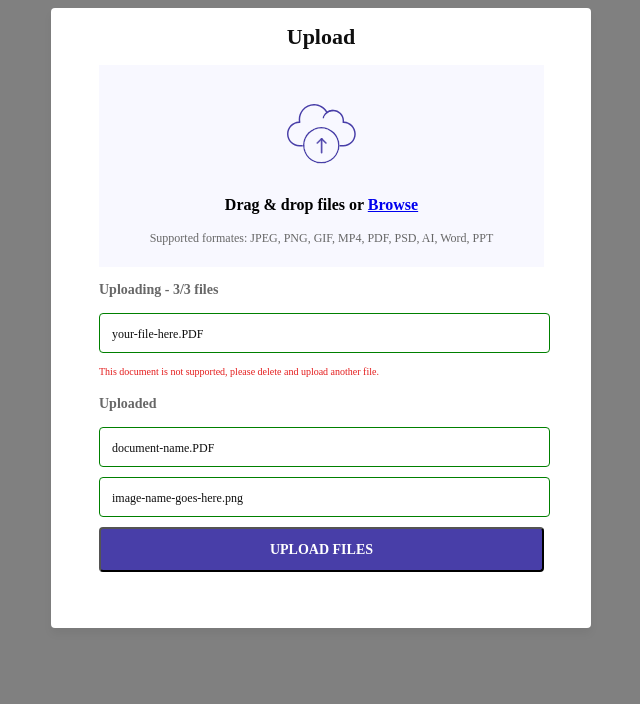
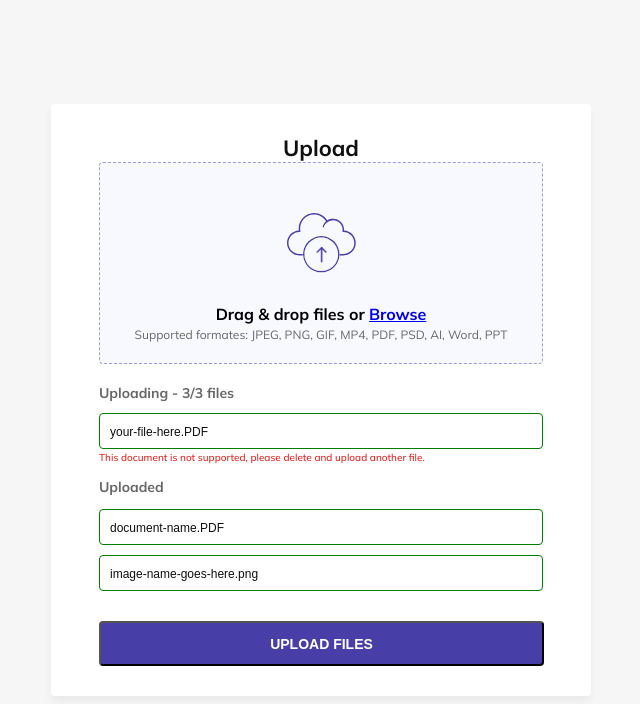
Before and after one commit to LILPuck169/simpleUi, a plain HTML site: page index.html in a window 1280 px wide. Shown: the whole page, without its empty margins (319-959 px from the left). Drawn offline with Linux system fonts and the light colour scheme.

Commit message:
ИсправлениеПредыдущихОшибок

```diff
--- a/index.html
+++ b/index.html
@@ -4,13 +4,19 @@
     <meta charset="UTF-8" />
     <meta name="viewport" content="width=device-width, initial-scale=1.0" />
     <title>Document</title>
+    <link rel="preconnect" href="https://fonts.googleapis.com" />
+    <link rel="preconnect" href="https://fonts.gstatic.com" crossorigin />
+    <link
+      href="https://fonts.googleapis.com/css2?family=Mulish:ital,wght@0,200..1000;1,200..1000&display=swap"
+      rel="stylesheet"
+    />
     <link rel="stylesheet" href="style.css" />
   </head>
   <body>
     <div class="box">
       <div class="container">
         <h1 class="title">Upload</h1>
-        <div class="container__box">
+        <label class="container__box">
           <div class="icon"><img src="cloud.svg" alt="Облачко" /></div>
           <header class="text">
             Drag & drop files or <a href="#">Browse</a>
@@ -18,9 +24,12 @@
           <p class="text__description">
             Supported formates: JPEG, PNG, GIF, MP4, PDF, PSD, AI, Word, PPT
           </p>
-        </div>
+          <input type="file" class="container__field" />
+        </label>
         <div class="box-text">
-          <p class="text__uploading">Uploading - 3/3 files</p>
+          <p class="text__uploading text__uploading-margin">
+            Uploading - 3/3 files
+          </p>
           <input
             placeholder="your-file-here.PDF"
             class="input_txt"
@@ -30,7 +39,7 @@
             This document is not supported, please delete and upload another
             file.
           </p>
-          <p class="text__uploading">Uploaded</p>
+          <p class="text__uploading text__uploading-margin1">Uploaded</p>
           <input
             placeholder="document-name.PDF"
             class="input_txt margin__txt"
--- a/style.css
+++ b/style.css
@@ -1,29 +1,39 @@
-body {
-  background-color: grey;
+*,
+*:before,
+*:after {
+  margin: 0;
+  padding: 0;
+  box-sizing: border-box;
+}
+
+:root {
+  /* Тут хранятся переменные! */
+  --border-radius: 4px;
+  --font-family: "Mulish", Arial, sans-serif;
+  /*Тут хранятся общие стили, которые применяются
+  к файлу  */
+  background-color: #f6f6f6;
+  font-family: var(--font-family);
+  font-optical-sizing: auto;
+  font-weight: 400;
+  font-style: normal;
 }
 .box {
-  display: flex;
-  justify-content: center;
+  display: grid;
+  padding: 65px;
+  min-height: 100vh;
 }
 .container {
-  /* Столкнулся с проблемой максимальной и минимальной высоты и ширины
-  Пробовал задавать максимально значение и вроде бы всё работает
-  пробовал задавать минимальное и начинало всё съезжать */
-  width: 540px;
-  /* По поводу высоты, когда задаю максимально значение высоты
-  то контент обрезается до первого элемента
-  а при минимальной высоте всё работает, что вызывают у меня путаницу */
-  /* Поэтому решил оставить всё в фексированном значении */
-  height: 620px;
-  border-radius: 4px;
+  max-width: 540px;
+  border-radius: var(--border-radius);
   box-shadow: 0px 6px 8px 0px rgba(0, 0, 0, 0.05);
   background: rgb(255, 255, 255);
-  display: flex;
-  flex-direction: column;
+  position: relative;
+  padding: 30px 48px;
+  margin: auto;
 }
 .title {
   color: rgb(15, 15, 15);
-  font-family: Mulish;
   font-size: 22px;
   font-weight: 700;
   line-height: 28px;
@@ -35,18 +45,26 @@ body {
   flex-direction: column;
   justify-content: center;
   align-items: center;
-  background: rgb(248, 248, 255);
-  width: 445px;
-  height: 202px;
-  margin-left: 48px;
-  margin-right: 48px;
+  background: #f8f8ff;
+  min-height: 202px;
+  --border-color: 0.5;
+  border: 1px dashed rgba(73, 62, 168, var(--border-color));
+  position: relative;
+  border-radius: var(--border-radius);
+}
+.container__box:hover {
+  --border-color: 1;
+}
+
+.container__field {
+  position: absolute;
+  z-index: -1;
 }
 .icon {
   padding-top: 30px;
   padding-bottom: 25px;
 }
 .text {
-  font-family: Mulish;
   font-size: 16px;
   font-weight: 700;
   line-height: 24px;
@@ -55,7 +73,6 @@ body {
 }
 .text__description {
   color: rgb(103, 103, 103);
-  font-family: Mulish;
   font-size: 12px;
   font-weight: 400;
   line-height: 18px;
@@ -64,23 +81,25 @@ body {
 }
 .text__uploading {
   color: rgb(103, 103, 103);
-  font-family: Mulish;
   font-size: 14px;
   font-weight: 700;
   line-height: 18px;
   letter-spacing: 0%;
 }
-.box-text {
-  margin-left: 48px;
-  margin-right: 48px;
+.text__uploading-margin {
+  margin-top: 20px;
+  margin-bottom: 11px;
+}
+.text__uploading-margin1 {
+  margin-top: 11px;
+  margin-bottom: 13px;
 }
 
 .input_txt {
-  width: 445px;
+  width: 100%;
   height: 36px;
   border: 0.5px solid green;
-
-  border-radius: 4px;
+  border-radius: var(--border-radius);
   background: rgb(255, 255, 255);
 }
 .input_txt:hover {
@@ -88,7 +107,6 @@ body {
 }
 .input_txt::placeholder {
   color: rgb(15, 15, 15);
-  font-family: Mulish;
   font-size: 12px;
   font-weight: 400;
   line-height: 18px;
@@ -97,7 +115,6 @@ body {
 }
 .warring__txt {
   color: rgb(228, 29, 29);
-  font-family: Mulish;
   font-size: 10px;
   font-weight: 500;
   line-height: 18px;
@@ -108,24 +125,15 @@ body {
 }
 
 .upload__button {
+  margin-top: 20px;
   border-radius: 4px;
   background: rgb(72, 62, 168);
   width: 445px;
   height: 45px;
   color: rgb(255, 255, 255);
-  font-family: Mulish;
   font-size: 14px;
   font-weight: 700;
   line-height: 18px;
   letter-spacing: 0%;
   text-transform: uppercase;
 }
-/* 0. Так же пробова реализовать drag&drop реализовать через Input, но у меня
-ничего не получилось, т.к. не получалось убрать текс по умолчанию (выберите файл)
-и било принято решение верстать из какашекИПалок) */
-/* 1. Было сложно отпозицианировать карточку посередине, пришлось создавать отдельный
-класс box, что бы его поставить по центру, хотя можно было оптимизировать код, без дополнительного div  */
-/* 2. Так же возникли трудности в задавании отступов, которые внутри карточки, пришлось
-каждому классу прописывапть отступы справа и слева которые 47-48px, хотя можно было сделать одним движенгием
-я пробовал задать общему div отступ через padding left&right но оступы не лепились */
-/* Так же не смог поставить иконки внутри Inputov */
```
